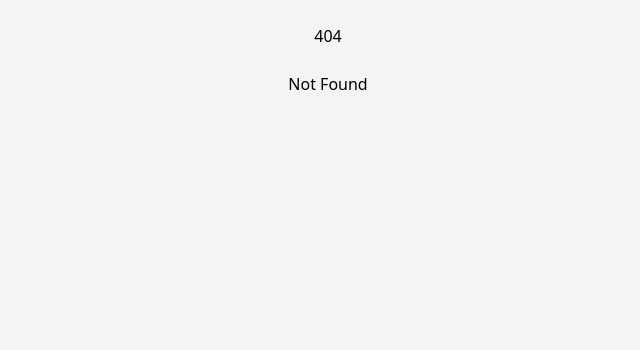
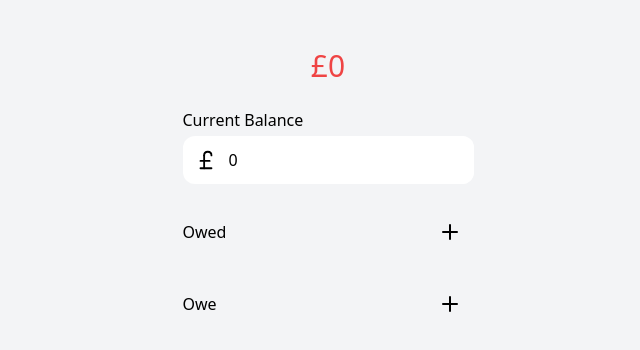
Before and after one commit to nathanlindsay/website, a SvelteKit app: page /cashflow in a window 1280 px wide. Before the commit this address had no page. Shown: the top 350 px of the page, without its empty margins (312-952 px from the left). Built offline with nearby package versions, Linux system fonts and the light colour scheme.

Commit message:
Copy files

```diff
--- /dev/null
+++ b/src/routes/cashflow/+page.svelte
@@ -0,0 +1,46 @@
+<script lang="ts">
+	import AmountInput from "./AmountInput.svelte";
+	import Payments from "./Payments.svelte";
+
+	// Current balance
+	let currentBalance = parseInt(localStorage.getItem("currentBalance")) || 0;
+	$: localStorage.setItem("currentBalance", currentBalance?.toString() || "0");
+
+	// Owed
+	let owed = JSON.parse(localStorage.getItem("owed")) || [];
+	$: localStorage.setItem("owed", JSON.stringify(owed));
+
+	// Owe
+	let owe = JSON.parse(localStorage.getItem("owe")) || [];
+	$: localStorage.setItem("owe", JSON.stringify(owe));
+
+	// Actual balance
+	let actualBalance = currentBalance;
+
+	$: {
+		actualBalance = currentBalance;
+
+		for (const payment of owed) {
+			actualBalance += parseInt(payment.amount);
+		}
+
+		for (const payment of owe) {
+			actualBalance -= parseInt(payment.amount);
+		}
+	}
+</script>
+
+<div class="p-6">
+	<main class="container mx-auto space-y-6">
+		<p
+			class="text-center text-3xl font-medium"
+			class:text-green-500={actualBalance > 0}
+			class:text-red-500={actualBalance < 1}
+		>
+			£{actualBalance}
+		</p>
+		<AmountInput label="Current Balance" bind:value={currentBalance} />
+		<Payments heading="Owed" bind:payments={owed} />
+		<Payments heading="Owe" bind:payments={owe} />
+	</main>
+</div>
--- /dev/null
+++ b/src/routes/cashflow/AmountInput.svelte
@@ -0,0 +1,22 @@
+<script lang="ts">
+	import { PoundSterling } from "lucide-svelte";
+
+	export let label: string | undefined = undefined;
+	export let value = 0;
+
+	const id = crypto.randomUUID();
+</script>
+
+<div class="w-full space-y-1">
+	{#if label}
+		<label for={id} class="font-medium">{label}</label>
+	{/if}
+
+	<div
+		class="flex items-center overflow-hidden rounded-xl bg-white pl-3 text-black"
+	>
+		<PoundSterling />
+
+		<input type="number" placeholder="10" bind:value class="w-full p-3" />
+	</div>
+</div>
--- /dev/null
+++ b/src/routes/cashflow/Button.svelte
@@ -0,0 +1,3 @@
+<button type="button" on:click class="p-3">
+	<slot />
+</button>
--- /dev/null
+++ b/src/routes/cashflow/NameInput.svelte
@@ -0,0 +1,10 @@
+<script lang="ts">
+	export let value = "";
+</script>
+
+<input
+	type="text"
+	placeholder="Name"
+	bind:value
+	class="w-full rounded-xl bg-white p-3 text-black"
+/>
--- /dev/null
+++ b/src/routes/cashflow/Payments.svelte
@@ -0,0 +1,48 @@
+<script lang="ts">
+	import Button from "./Button.svelte";
+	import { Plus, Check } from "lucide-svelte";
+	import NameInput from "./NameInput.svelte";
+	import AmountInput from "./AmountInput.svelte";
+
+	interface Payment {
+		name: string;
+		amount: number;
+	}
+
+	export let heading: string;
+	export let payments: Payment[] = [];
+
+	const addPayment = () => {
+		payments = [...payments, { name: "", amount: 0 }];
+	};
+
+	const removePayment = (index: number) => {
+		payments = payments.filter((_, i) => i !== index);
+	};
+</script>
+
+<section class="space-y-1">
+	<header class="flex items-center justify-between">
+		<h2 class="font-medium">
+			{heading}
+		</h2>
+
+		<Button on:click={addPayment}>
+			<Plus />
+		</Button>
+	</header>
+
+	<ul class="space-y-1">
+		{#each payments as payment, i}
+			<li class="flex items-center gap-1">
+				<NameInput bind:value={payment.name} />
+
+				<AmountInput bind:value={payment.amount} />
+
+				<Button on:click={() => removePayment(i)}>
+					<Check />
+				</Button>
+			</li>
+		{/each}
+	</ul>
+</section>
```
